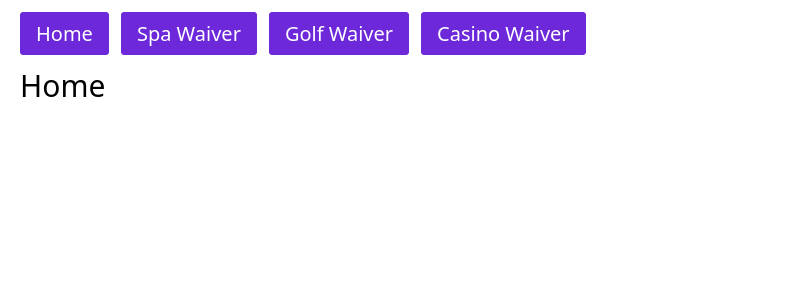
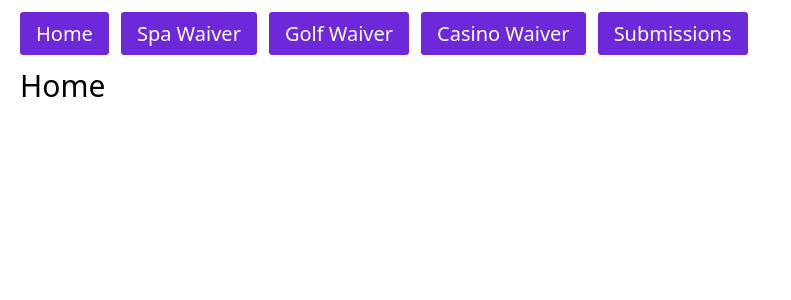
Before and after one commit to dstearle/pechanga-waiver-app, a Vue app: page / in a window 1280 px wide. Shown: the top 300 px of the page, without its empty margins (0-791 px from the left). Built offline with nearby package versions, Linux system fonts and the light colour scheme.

Commit message:
Set up the router to include the new Submissions page

```diff
--- a/src/App.vue
+++ b/src/App.vue
@@ -29,6 +29,12 @@
 				class="mr-3 px-3 py-1 rounded text-white text-xl border-4 border-violet-700 bg-violet-700 hover:bg-violet-500"
 			>Casino Waiver</router-link>
 
+			<!-- Submissions Link -->
+			<router-link
+				to="/submissions"
+				class="mr-3 px-3 py-1 rounded text-white text-xl border-4 border-violet-700 bg-violet-700 hover:bg-violet-500"
+			>Submissions</router-link>
+
 		</div>
 
 		<!-- Router View -->
--- a/src/router.js
+++ b/src/router.js
@@ -1,6 +1,7 @@
 import { createWebHistory, createRouter } from 'vue-router';
 import Home from '@/views/Home.vue';
 import Waiver from '@/views/Waiver.vue';
+import Submissions from '@/views/Submissions.vue';
 
 const routes = [
     {
@@ -13,6 +14,11 @@ const routes = [
 		name: 'Waiver',
 		component: Waiver,
 	},
+	{
+		path: '/submissions',
+		name: 'Submissions',
+		component: Submissions,
+	},
 ];
 
 const router = createRouter({
```
